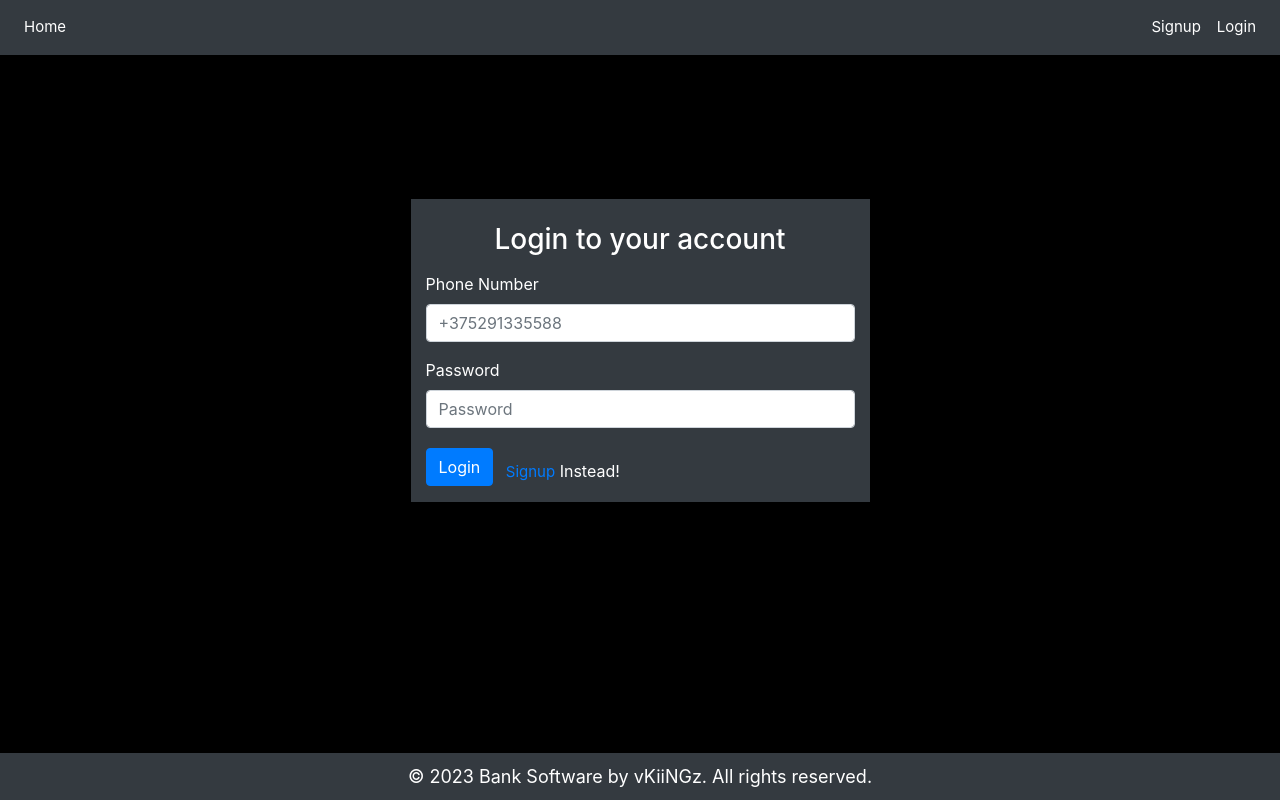
After one commit to nikolay777-ops/Bank-App, a Django app: page /login/ in a window 1280 px wide. The commit adds this page. Run offline with Django 4.2, Linux system fonts and the light colour scheme; parts of the project's set-up code (start-up, migrations or seed data) failed here and were passed over; some libraries are stand-ins or nearby versions.

Commit message:
added login support

```diff
--- a/src/apps/account_system/forms/__init__.py
+++ b/src/apps/account_system/forms/__init__.py
@@ -1 +1,2 @@
 from .registration_form import RegistrationForm
+from .login_form import LoginForm
--- /dev/null
+++ b/src/apps/account_system/forms/login_form.py
@@ -0,0 +1,37 @@
+from django import forms
+from django.core.validators import RegexValidator
+
+__all__ = (
+    'LoginForm',
+)
+
+class LoginForm(forms.Form):
+    phone_number = forms.CharField(
+        max_length=13,
+        validators=[RegexValidator(
+            r'^\+375\d{9}$',
+            'Phone number must be in the format: +375 followed by 9 digits and start with 375'
+        ), ]
+    )
+    password1 = forms.CharField(
+        label='Password',
+        strip=False,
+        widget=forms.PasswordInput(attrs={'placeholder': 'Password'}),
+    )
+
+    field_order = ['phone_number', 'password1']
+
+    def __init__(self, *args, **kwargs):
+        super().__init__(*args, **kwargs)
+        self.fields['phone_number'].label = 'Phone Number'
+
+    def clean(self):
+        cleaned_data = super().clean()
+        phone_number = cleaned_data.get('phone_number')
+        password1 = cleaned_data.get('password1')
+
+        if phone_number and password1:
+            # Perform additional validation if needed
+            pass
+
+        return cleaned_data
--- a/src/apps/account_system/models/user.py
+++ b/src/apps/account_system/models/user.py
@@ -10,7 +10,7 @@ __all__ = (
 
 class User(AbstractBaseUser):
     name = models.CharField(max_length=15)
-    phone_number = models.CharField(max_length=13)
+    phone_number = models.CharField(max_length=13, unique=True)
     secret_code = EncryptedCharField(_('secret code'), max_length=100, null=True, blank=True)
     secret_code_updated_at = models.DateTimeField(_('Date and time of secret code update'), auto_now=True)
     role_id = models.ForeignKey('Role', on_delete=models.CASCADE, related_name='users')
--- a/src/apps/account_system/views.py
+++ b/src/apps/account_system/views.py
@@ -4,10 +4,12 @@ from io import BytesIO
 from django.core.files.base import ContentFile
 from django.shortcuts import render, redirect
 
-from .forms import RegistrationForm
-from .models import Account, Role
+from .forms import RegistrationForm, LoginForm
+from .models import Account, Role, User
 from .infrastructure.services.two_factor_auth import generate_secret_key, generate_qr_code, verify_otp
 from django.core.cache import cache
+
+from django.contrib.auth import login, authenticate
 
 
 def register(request):
@@ -91,4 +93,56 @@ def two_factor_auth_qr_code(request):
 
 def home(request):
     # You can add any additional logic or data retrieval here if needed
-    return render(request, 'core/home.html')
+    user_id = request.session.get('user_id')
+    if user_id:
+        user = User.objects.get(id=user_id)
+        return render(request, 'core/home.html', {'user': user})
+
+# def login(request):
+#     if request.method == "GET":
+#         return render(request, 'account_system/login.html')
+#     else:
+#         email = request.POST.get('mail')
+#         password = request.POST.get('password1')
+#         customer = User.get_customer_by_email(email)
+#         error_msg = None
+#         if customer:
+#             flag = check_password(password, customer.password)
+#             if flag:
+#                 request.session['customer_id'] = customer.id
+#                 request.session['email'] = customer.email
+#                 logger.debug("login customer mail: " + str(customer.email))
+#                 request.session['cart'] = {}
+#                 return redirect("home")
+#             else:
+#                 error_msg = "Email or Password is incorrect."
+#         else:
+#             error_msg = "Email or Password is incorrect."
+#         return render(request, 'account_system/login.html', {'error_msg': error_msg})
+
+def login_view(request):
+    if request.method == 'POST':
+        form = LoginForm(request.POST)
+        if form.is_valid():
+            phone_number = form.cleaned_data['phone_number']
+            password1 = form.cleaned_data['password1']
+
+            # Проверяем пользователя по номеру телефона
+            try:
+                user = User.objects.get(phone_number=phone_number)
+                if user.check_password(password1):
+                    login(request, user)
+                    request.session['user_id'] = user.id
+                    return redirect('home')
+                else:
+                    errors = {'password1': ['Incorrect password']}
+                    return render(request, 'account_system/login.html', {'form': form, 'errors': errors})
+            except User.DoesNotExist:
+                errors = {'phone_number': ['User with this phone number does not exist']}
+                return render(request, 'account_system/login.html', {'form': form, 'errors': errors})
+        else:
+            errors = form.errors
+            return render(request, 'account_system/login.html', {'form': form, 'errors': errors})
+    else:
+        form = LoginForm()
+    return render(request, 'account_system/login.html', {'form': form})
--- /dev/null
+++ b/src/templates/account_system/login.html
@@ -0,0 +1,45 @@
+{% extends 'core/base.html' %}
+
+{% block content %}
+
+<div class="container text-white pt-5">
+    <div class="p-5 m-5">
+        <div class="col-md-6 mx-auto pt-4 bg-dark">
+            <h3 class="text-white text-center pb-2">Login to your account</h3>
+            <form action="{% url 'login' %}" method="post" class="bg-dark">
+                {% csrf_token %}
+                {% if errors %}
+                    <div class="form-group">
+                    <label for="phone_number">Phone Number</label>
+                    <input type="text" name="phone_number" class="form-control" placeholder="+375291335588" value="{{ form.phone_number.value }}">
+                     {% if errors.phone_number %}
+                        <div class="text-danger">{{ errors.phone_number }}</div>
+                     {% endif %}
+                    </div>
+                    <div class="form-group">
+                        <label for="password1">Password</label>
+                        <input type="password" name="password1" class="form-control" placeholder="Password" value="{{ form.password1.value }}">
+                        {% if errors.password1 %}
+                            <div class="text-danger">{{ errors.password1 }}</div>
+                        {% endif %}
+                    </div>
+                {% else %}
+                <div class="form-group">
+                    <label for="phone_number">Phone Number</label>
+                    <input type="text" name="phone_number" class="form-control" placeholder="+375291335588">
+                </div>
+                <div class="form-group">
+                    <label for="password1">Password</label>
+                    <input type="password" name="password1" class="form-control" placeholder="Password">
+                </div>
+                {% endif %}
+                <div class="form-group">
+                    <input type="submit" value="Login" class="btn btn-primary mt-1 mr-2 mb-3">
+                    <a href="{% url 'register' %}">Signup</a> Instead!
+                </div>
+            </form>
+        </div>
+    </div>
+</div>
+
+{% endblock %}
--- a/src/templates/core/base.html
+++ b/src/templates/core/base.html
@@ -65,7 +65,7 @@
 
         <ul class="navbar-nav my-2 my-lg-0">
             <li class="nav-item">
-                {% if request.session.email %}
+                {% if user.is_authenticated %}
             <li class="nav-item">
                 <a class="nav-link text-white" href="#" style="pointer-events: none;">{{request.session.email}}</a>
             </li>
@@ -78,7 +78,7 @@
                 <a class="nav-link text-white" href="{% url 'register' %}">Signup</a>
             </li>
             <li class="nav-item">
-                <a class="nav-link text-white" href="{% url 'register' %}">Login</a>
+                <a class="nav-link text-white" href="{% url 'login' %}">Login</a>
             </li>
 
             {% endif %}
--- a/src/urls.py
+++ b/src/urls.py
@@ -16,11 +16,12 @@ Including another URLconf
 """
 from django.contrib import admin
 from django.urls import path
-from account_system.views import register, home, two_factor_auth_qr_code
+from account_system.views import register, home, two_factor_auth_qr_code, login_view
 
 urlpatterns = [
     path('admin/', admin.site.urls),
     path('register/', register, name='register'),
     path('two_factor_auth_qrcode/', two_factor_auth_qr_code, name='two_factor_auth_qrcode'),
     path('', home, name='home'),
+    path('login/', login_view, name="login"),
 ]
```
Also changed, not shown: src/templates/account_system/registration.html (+24 -11 lines), src/apps/account_system/migrations/0003_alter_user_phone_number.py (added), src/apps/account_system/migrations/0004_remove_user_qr_code.py (added).
